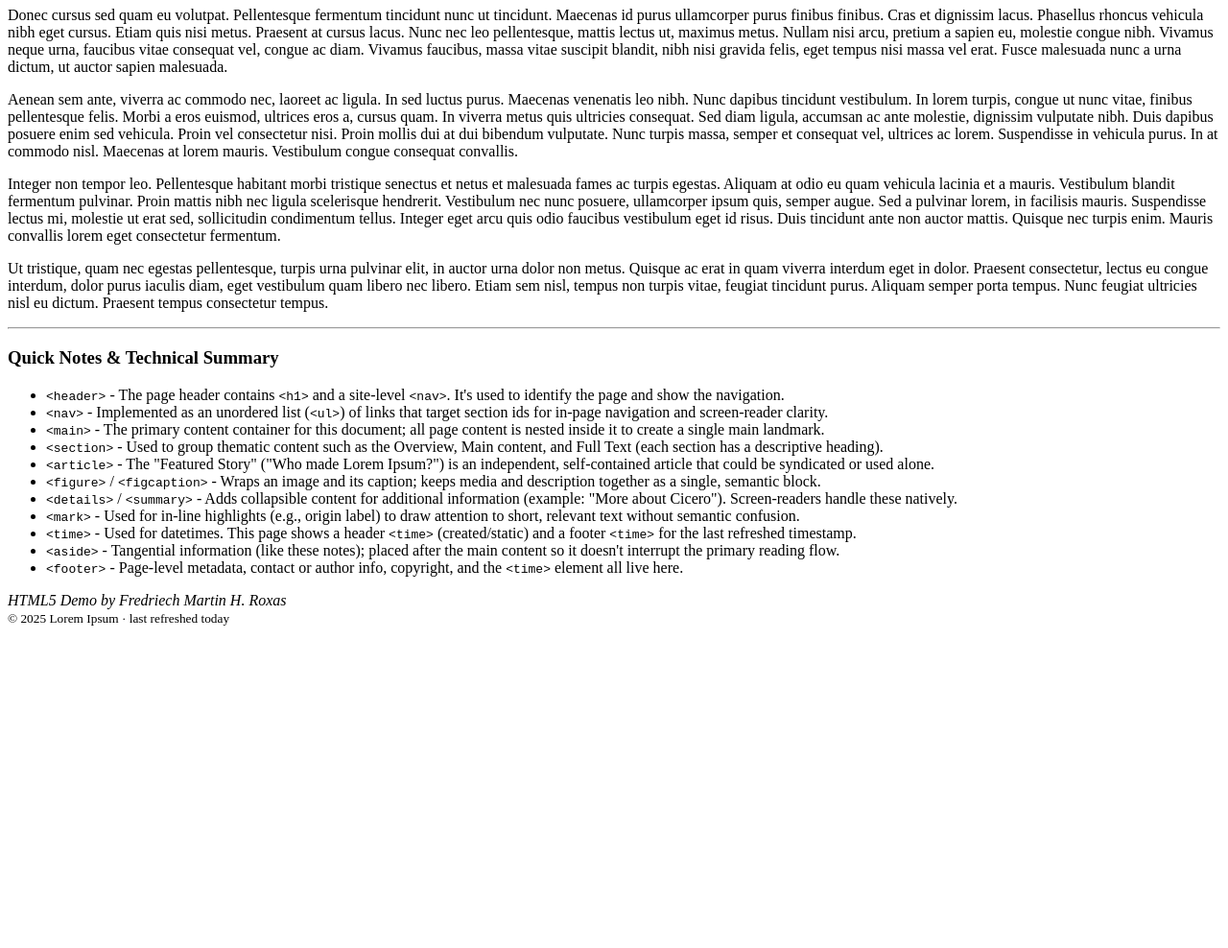
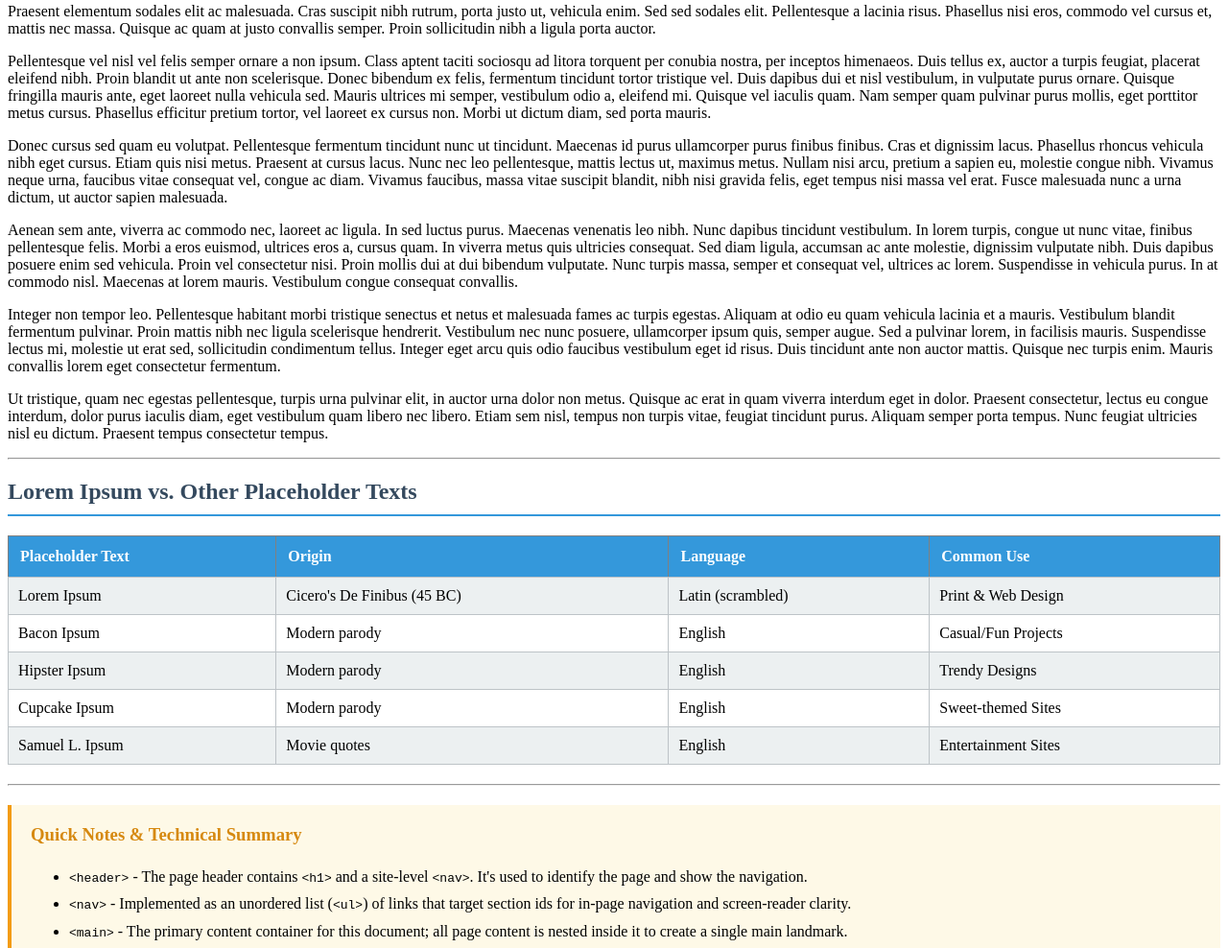
Before and after one commit to v-iu/WEBPROG-Activities, a plain HTML site: page Activity 01 - HTML5 Semantics/index.html in a window 1280 px wide. Shown: the part 1812-2800 px from the top of the page at 96% size. Before the commit the page ends 2473 px from the top, so only its background shows below. Drawn offline with Linux system fonts and the light colour scheme.

Commit message:
Added Styling, Tables & Favicon

```diff
--- a/Activity 01 - HTML5 Semantics/index.html
+++ b/Activity 01 - HTML5 Semantics/index.html
@@ -5,15 +5,16 @@
   <meta name="viewport" content="width=device-width, initial-scale=1.0">
   <meta name="description" content="A demonstration of HTML5 semantic elements featuring Lorem Ipsum content for learning and practice.">
   <meta name="author" content="Fredriech Martin H. Roxas">
+  <link rel="icon" type="image/x-icon" href="favicon.ico">
   <title>Lorem Ipsum - Semantic Demo</title>
 </head>
 <body>
   <main>
     <header>
-      <h1>Lorem Ipsum</h1>
-      <p>WEBPROG Activity 01 - HTML5 Semantics</p>
-      <p>
-        Created: <time datetime="2025-11-17T12:00:00">Nov 17, 2025 12:00 PM</time>
+      <h1 style="color: #2c3e50; text-align: center; font-size: 2.5em;">Lorem Ipsum</h1>
+      <p style="text-align: center; font-style: italic; color: #7f8c8d;">WEBPROG Activity 01 - HTML5 Semantics</p>
+      <p style="text-align: center; font-size: 0.9em;">
+        Created: <time datetime="2025-11-17T12:00:00" style="font-weight: bold;">Nov 17, 2025 12:00 PM</time>
       </p>
       <nav>
         <ul>
@@ -28,8 +29,8 @@
     <hr>
 
     <section id="overview">
-      <h2>Lorem Ipsum Overview</h2>
-      <p>Lorem ipsum (/ˌlɔː.rəm ˈɪp.səm/ LOR-əm IP-səm) is a dummy or placeholder text commonly used in graphic design, publishing, and web development. Its purpose is to permit a page layout to be designed, independently of the copy that will subsequently populate it, or to demonstrate various fonts of a typeface without meaningful text that could be distracting.</p>
+      <h2 style="color: #34495e; border-bottom: 2px solid #3498db; padding-bottom: 10px;">Lorem Ipsum Overview</h2>
+      <p style="line-height: 1.6; text-align: justify;">Lorem ipsum (/ˌlɔː.rəm ˈɪp.səm/ LOR-əm IP-səm) is a dummy or placeholder text commonly used in graphic design, publishing, and web development. Its purpose is to permit a page layout to be designed, independently of the copy that will subsequently populate it, or to demonstrate various fonts of a typeface without meaningful text that could be distracting.</p>
 
       <p>Lorem ipsum is typically a corrupted version of De finibus bonorum et malorum, a 1st-century BC text by the Roman statesman and philosopher Cicero, with words altered, added, and removed to make it nonsensical and improper Latin. The first two words are the truncation of dolorem ipsum ("pain itself").</p>
 
@@ -38,13 +39,13 @@
     <hr>
 
     <article id="article">
-      <h2>Who made Lorem Ipsum?</h2>
+      <h2 style="color: #34495e; border-bottom: 2px solid #3498db; padding-bottom: 10px;">Who made Lorem Ipsum?</h2>
       <p>
-        <mark>Origin:</mark> Lorem ipsum is derived from a scrambled passage from Cicero's "De finibus bonorum et malorum" (45 BC). It was repurposed as placeholder text because the scrambled Latin resembles standard written English in its distribution of letters and lengths.
+        <mark style="background-color: #f39c12; padding: 2px 5px; font-weight: bold;">Origin:</mark> Lorem ipsum is derived from a scrambled passage from Cicero's "De finibus bonorum et malorum" (45 BC). It was repurposed as placeholder text because the scrambled Latin resembles standard written English in its distribution of letters and lengths.
       </p>
-      <figure>
-        <img src="cicero.png" alt="Classical statue representing Cicero">
-        <figcaption>A classical statue representing Cicero - the original author behind the scrambled text.</figcaption>
+      <figure style="text-align: center; margin: 20px 0; padding: 15px; background-color: #ecf0f1; border-radius: 8px;">
+        <img src="cicero.png" alt="Classical statue representing Cicero" style="max-width: 100%; height: auto; border: 3px solid #95a5a6; border-radius: 5px;">
+        <figcaption style="margin-top: 10px; font-style: italic; color: #7f8c8d; font-size: 0.9em;">A classical statue representing Cicero - the original author behind the scrambled text.</figcaption>
       </figure>
       <details>
         <summary>More about Cicero</summary>
@@ -54,7 +55,7 @@
     <hr>
 
     <section id="maincontent">
-      <h2>What is Lorem Ipsum all about?</h2>
+      <h2 style="color: #34495e; border-bottom: 2px solid #3498db; padding-bottom: 10px;">What is Lorem Ipsum all about?</h2>
         <p>
           The lorem ipsum text itself doesn't mean anything coherent - it's essentially nonsensical placeholder text. It became the printing and typesetting industry's standard dummy text starting in the 1500s, when an unknown printer scrambled a passage from Cicero to create a specimen book of type fonts.
         </p>
@@ -75,7 +76,7 @@
     <hr>
 
     <section id="fulltext">
-      <h2>First Ten Paragraphs of Lorem Ipsum</h2>
+      <h2 style="color: #34495e; border-bottom: 2px solid #3498db; padding-bottom: 10px;">First Ten Paragraphs of Lorem Ipsum</h2>
       <p>Lorem ipsum dolor sit amet, consectetur adipiscing elit. Curabitur ac nisi id quam sollicitudin dapibus vitae vel est. Nunc non massa ipsum. Vestibulum vestibulum eros non libero imperdiet condimentum. Orci varius natoque penatibus et magnis dis parturient montes, nascetur ridiculus mus. Pellentesque luctus scelerisque aliquet. Duis eget erat auctor, pellentesque odio a, suscipit elit. Vivamus semper elit diam. Quisque vulputate erat ac est dapibus efficitur eu quis erat. Morbi erat nisl, suscipit quis tempor id, venenatis ut nulla. Proin rhoncus lorem sit amet diam feugiat sodales. Suspendisse vehicula libero et hendrerit aliquam. Donec sed ante ac erat maximus vestibulum.</p>
       <p>Morbi vitae erat ut sapien viverra molestie suscipit eget magna. Ut laoreet nisl ut pretium elementum. Duis rhoncus ultrices augue non dignissim. Aenean elementum, nibh non malesuada auctor, lorem ligula efficitur lacus, at laoreet odio neque ut ipsum. Pellentesque scelerisque libero porttitor, consequat mauris vel, iaculis odio. Cras eget ligula vitae erat volutpat luctus. Ut porta, lorem consectetur pharetra pharetra, augue libero vehicula odio, eu dictum magna turpis a ligula. Integer sagittis lobortis quam.</p>
       <p>Morbi in aliquam turpis. Pellentesque ac venenatis nisi, in fringilla felis. Maecenas dignissim neque sed massa maximus, ac volutpat sem auctor. Class aptent taciti sociosqu ad litora torquent per conubia nostra, per inceptos himenaeos. In bibendum auctor semper. Sed venenatis libero non purus faucibus tincidunt. In diam turpis, semper sed pulvinar in, venenatis quis est. Vestibulum lobortis risus congue purus viverra, vel euismod ex accumsan. Donec consequat quam id nisi faucibus, quis scelerisque diam efficitur. Morbi quis ligula metus. Mauris ultrices placerat lectus id blandit. Morbi sed volutpat neque. Ut lorem lacus, sagittis a dolor vel, convallis varius justo. Suspendisse eu condimentum magna, vitae maximus massa.</p>
@@ -89,9 +90,56 @@
     </section>
     <hr>
 
-    <aside id="quicknotes">
-      <h3>Quick Notes & Technical Summary</h3>
-      <ul>
+    <section id="comparison">
+      <h2 style="color: #34495e; border-bottom: 2px solid #3498db; padding-bottom: 10px;">Lorem Ipsum vs. Other Placeholder Texts</h2>
+      <table border="1" style="width: 100%; border-collapse: collapse; margin: 20px 0;">
+        <thead>
+          <tr style="background-color: #3498db; color: white;">
+            <th style="padding: 12px; text-align: left;">Placeholder Text</th>
+            <th style="padding: 12px; text-align: left;">Origin</th>
+            <th style="padding: 12px; text-align: left;">Language</th>
+            <th style="padding: 12px; text-align: left;">Common Use</th>
+          </tr>
+        </thead>
+        <tbody>
+          <tr style="background-color: #ecf0f1;">
+            <td style="padding: 10px; border: 1px solid #bdc3c7;">Lorem Ipsum</td>
+            <td style="padding: 10px; border: 1px solid #bdc3c7;">Cicero's De Finibus (45 BC)</td>
+            <td style="padding: 10px; border: 1px solid #bdc3c7;">Latin (scrambled)</td>
+            <td style="padding: 10px; border: 1px solid #bdc3c7;">Print & Web Design</td>
+          </tr>
+          <tr>
+            <td style="padding: 10px; border: 1px solid #bdc3c7;">Bacon Ipsum</td>
+            <td style="padding: 10px; border: 1px solid #bdc3c7;">Modern parody</td>
+            <td style="padding: 10px; border: 1px solid #bdc3c7;">English</td>
+            <td style="padding: 10px; border: 1px solid #bdc3c7;">Casual/Fun Projects</td>
+          </tr>
+          <tr style="background-color: #ecf0f1;">
+            <td style="padding: 10px; border: 1px solid #bdc3c7;">Hipster Ipsum</td>
+            <td style="padding: 10px; border: 1px solid #bdc3c7;">Modern parody</td>
+            <td style="padding: 10px; border: 1px solid #bdc3c7;">English</td>
+            <td style="padding: 10px; border: 1px solid #bdc3c7;">Trendy Designs</td>
+          </tr>
+          <tr>
+            <td style="padding: 10px; border: 1px solid #bdc3c7;">Cupcake Ipsum</td>
+            <td style="padding: 10px; border: 1px solid #bdc3c7;">Modern parody</td>
+            <td style="padding: 10px; border: 1px solid #bdc3c7;">English</td>
+            <td style="padding: 10px; border: 1px solid #bdc3c7;">Sweet-themed Sites</td>
+          </tr>
+          <tr style="background-color: #ecf0f1;">
+            <td style="padding: 10px; border: 1px solid #bdc3c7;">Samuel L. Ipsum</td>
+            <td style="padding: 10px; border: 1px solid #bdc3c7;">Movie quotes</td>
+            <td style="padding: 10px; border: 1px solid #bdc3c7;">English</td>
+            <td style="padding: 10px; border: 1px solid #bdc3c7;">Entertainment Sites</td>
+          </tr>
+        </tbody>
+      </table>
+    </section>
+    <hr>
+
+    <aside id="quicknotes" style="background-color: #fef9e7; padding: 20px; border-left: 4px solid #f39c12; margin: 20px 0;">
+      <h3 style="color: #d68910; margin-top: 0;">Quick Notes & Technical Summary</h3>
+      <ul style="line-height: 1.8;">
         <li><code>&lt;header&gt;</code> - The page header contains <code>&lt;h1&gt;</code> and a site-level <code>&lt;nav&gt;</code>. It's used to identify the page and show the navigation.</li>
         <li><code>&lt;nav&gt;</code> - Implemented as an unordered list (<code>&lt;ul&gt;</code>) of links that target section ids for in-page navigation and screen-reader clarity.</li>
         <li><code>&lt;main&gt;</code> - The primary content container for this document; all page content is nested inside it to create a single main landmark.</li>
@@ -105,9 +153,9 @@
         <li><code>&lt;footer&gt;</code> - Page-level metadata, contact or author info, copyright, and the <code>&lt;time&gt;</code> element all live here.</li>
       </ul>
     </aside>
-    <footer>
-      <address>HTML5 Demo by Fredriech Martin H. Roxas</address>
-      <small>© 2025 Lorem Ipsum · last refreshed <time datetime="2025-11-17">today</time></small>
+    <footer style="margin-top: 40px; padding: 20px; background-color: #34495e; color: white; text-align: center; border-radius: 5px;">
+      <address style="font-style: normal; margin-bottom: 10px;">HTML5 Demo by Fredriech Martin H. Roxas</address>
+      <small style="color: #bdc3c7;">© 2025 Lorem Ipsum · last refreshed <time datetime="2025-11-17">today</time></small>
     </footer>
   </main>
 </body>
```
Also changed, not shown: Activity 01 - HTML5 Semantics/favicon.ico (added).
